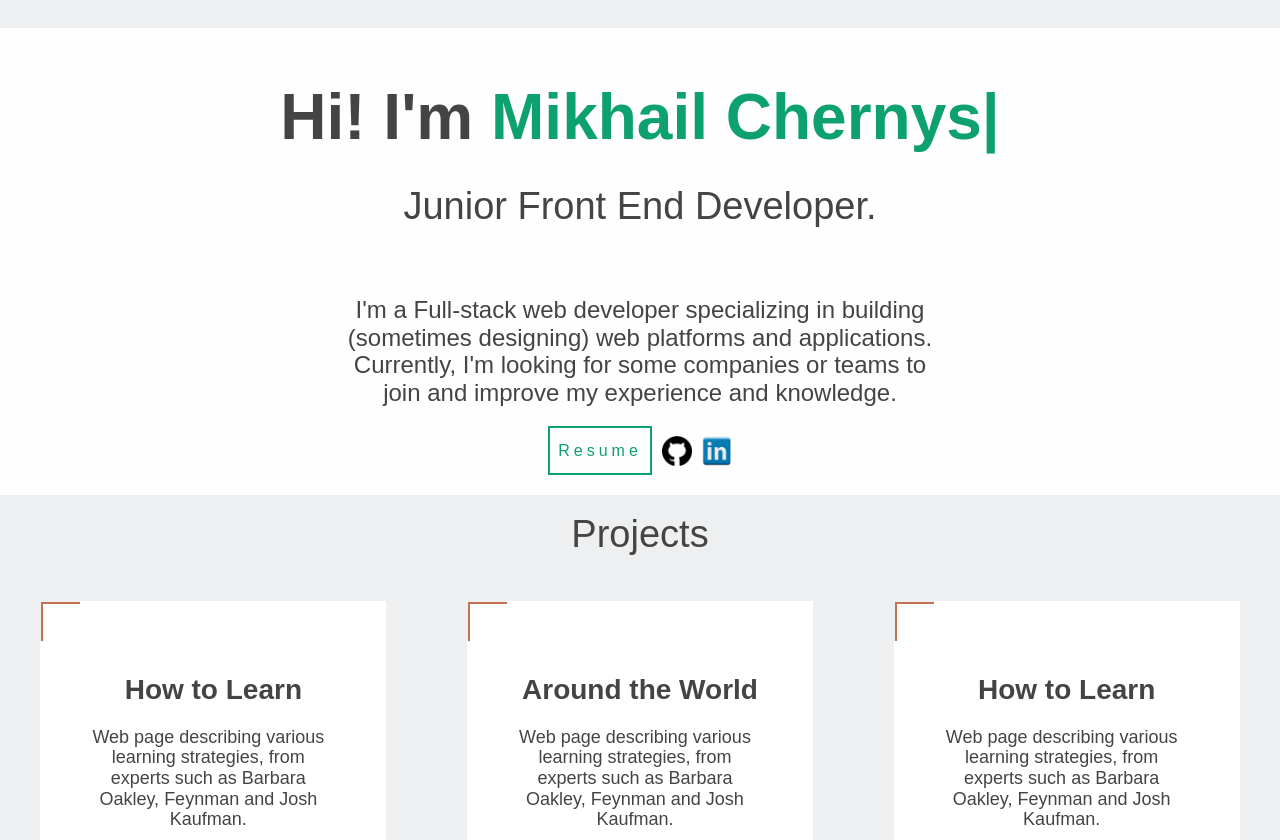
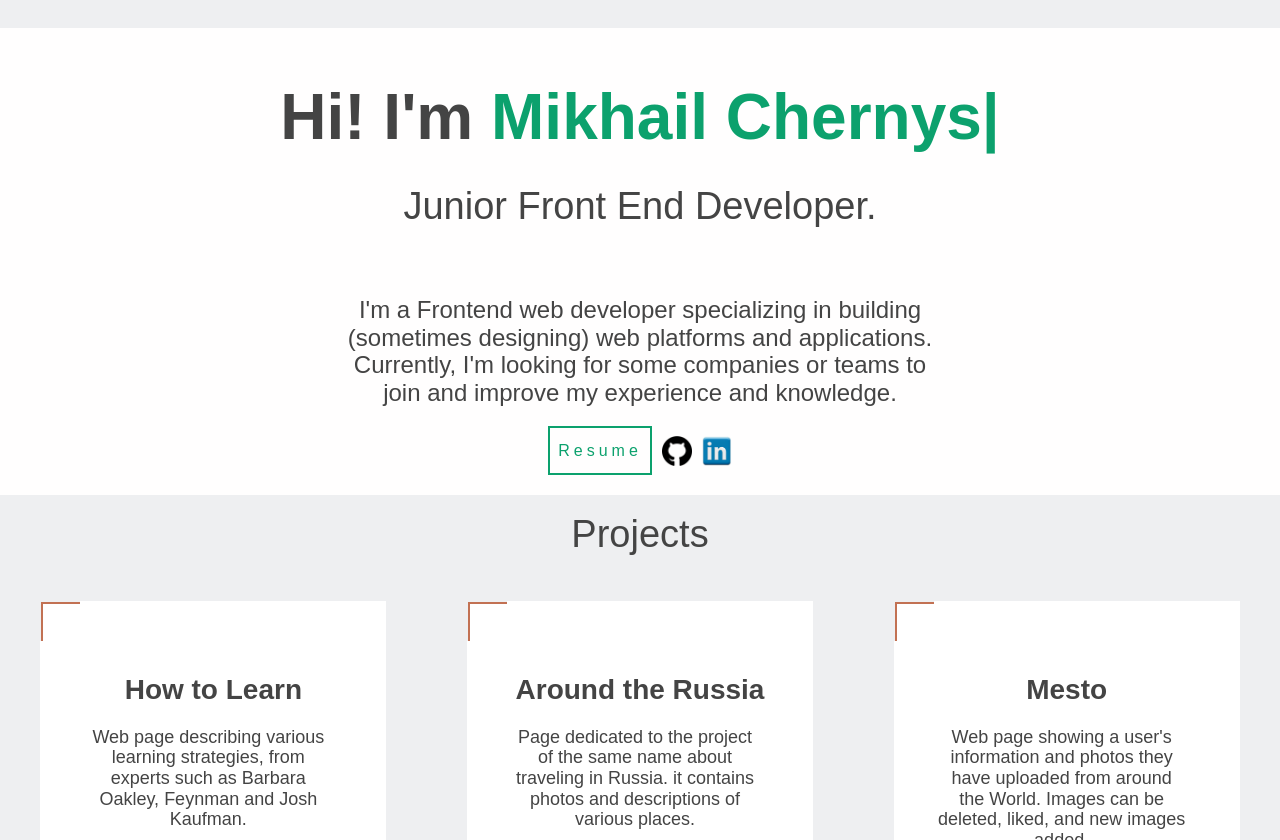
Before and after one commit to Mikhail-Chernyshev/portfolio, a plain HTML site: page index.html in a window 1280 px wide. Shown: the part 112-952 px from the top of the page. Drawn offline with Linux system fonts and the light colour scheme.

Commit message:
реализовал основные функции, надо проверить всё

```diff
--- a/index.html
+++ b/index.html
@@ -26,7 +26,7 @@
         <h1 class="wellcome__title">Hi! I'm<span class="wellcome__title wellcome__title_print"></span></h1>
         <h2 class="wellcome__subtitle">Junior Front End Developer.</h2>
         <p class="wellcome__description">
-          I'm a Full-stack web developer specializing in building (sometimes
+          I'm a Frontend web developer specializing in building (sometimes
           designing) web platforms and applications. Currently, I'm looking for
           some companies or teams to join and improve my experience and
           knowledge.
@@ -57,10 +57,9 @@
           </div>
         </div>
         <div class="project night">
-          <h3 class="project__title">Around the World</h3>
+          <h3 class="project__title">Around the Russia</h3>
           <p class="project__subtitle">
-            Web page describing various learning strategies, from experts such
-            as Barbara Oakley, Feynman and Josh Kaufman.
+            Page dedicated to the project of the same name about traveling in Russia. it contains photos and descriptions of various places.
           </p>
           <ul class="project__technologies">
             <li class="project__skill">HTML</li>
@@ -73,10 +72,9 @@
           </div>
         </div>
         <div class="project night">
-          <h3 class="project__title">How to Learn</h3>
+          <h3 class="project__title">Mesto</h3>
           <p class="project__subtitle">
-            Web page describing various learning strategies, from experts such
-            as Barbara Oakley, Feynman and Josh Kaufman.
+            Web page showing a user's information and photos they have uploaded from around the World. Images can be deleted, liked, and new images added.
           </p>
           <ul class="project__technologies">
             <li class="project__skill">HTML</li>
```
